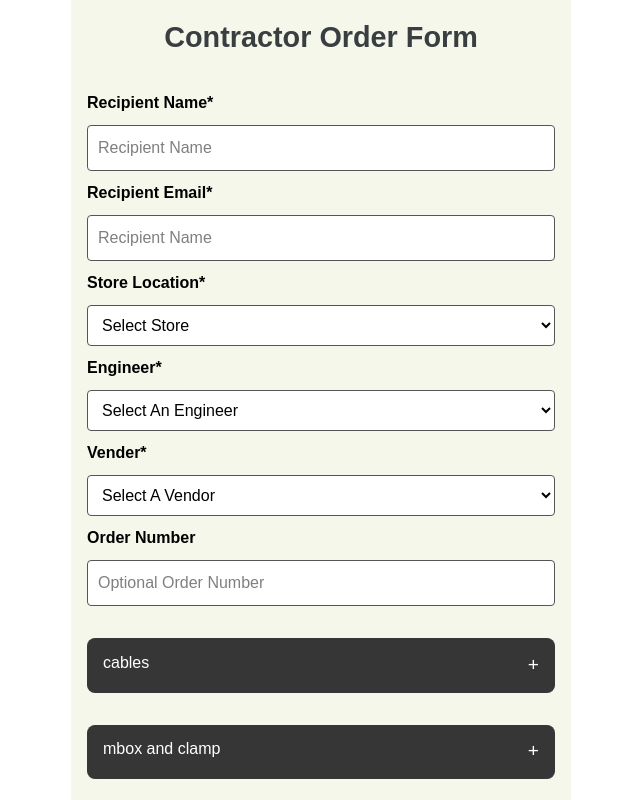
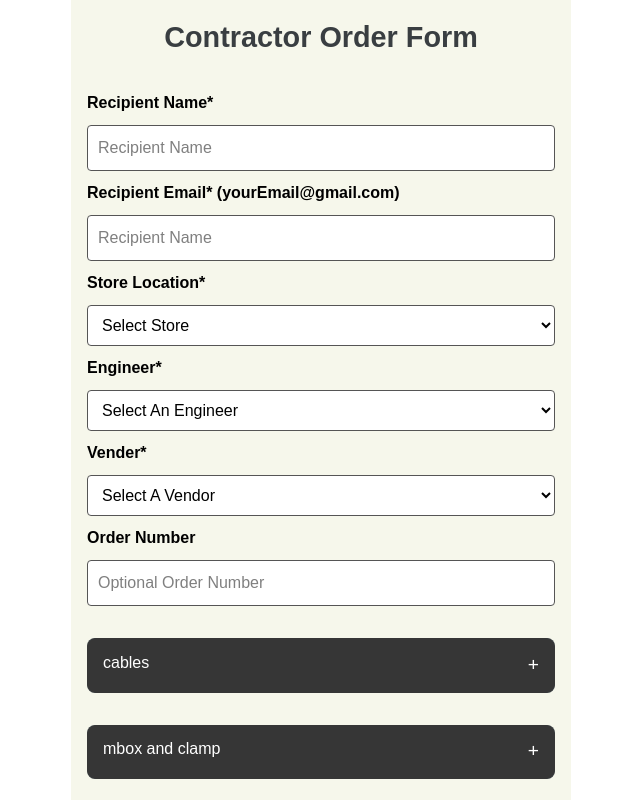
Before and after one commit to Shyam-Works/torrentpower, a Next.js app: page / in a window 1280 px wide. Shown: the top 800 px of the page, without its empty margins (319-959 px from the left). Built offline with nearby package versions, Linux system fonts and the light colour scheme.

Commit message:
email correction

```diff
--- a/pages/index.js
+++ b/pages/index.js
@@ -33,6 +33,10 @@ export default function Home() {
       return;
     }
 
+    if (!email.trim().toLowerCase().endsWith("@gmail.com")) {
+    alert("Only Gmail addresses (@gmail.com) are allowed.");
+    return;
+  }
 
     const response = await fetch("/api/send", {
       method: "POST",
@@ -79,7 +83,7 @@ export default function Home() {
           style={styles.fullInput}
           onChange={(e) => setName(e.target.value)}
         />
-        <label style={styles.xyz}>Recipient Email*</label>
+        <label style={styles.xyz}>Recipient Email* (yourEmail@gmail.com)</label>
         <input
           type="email"
           placeholder="Recipient Name"
```
